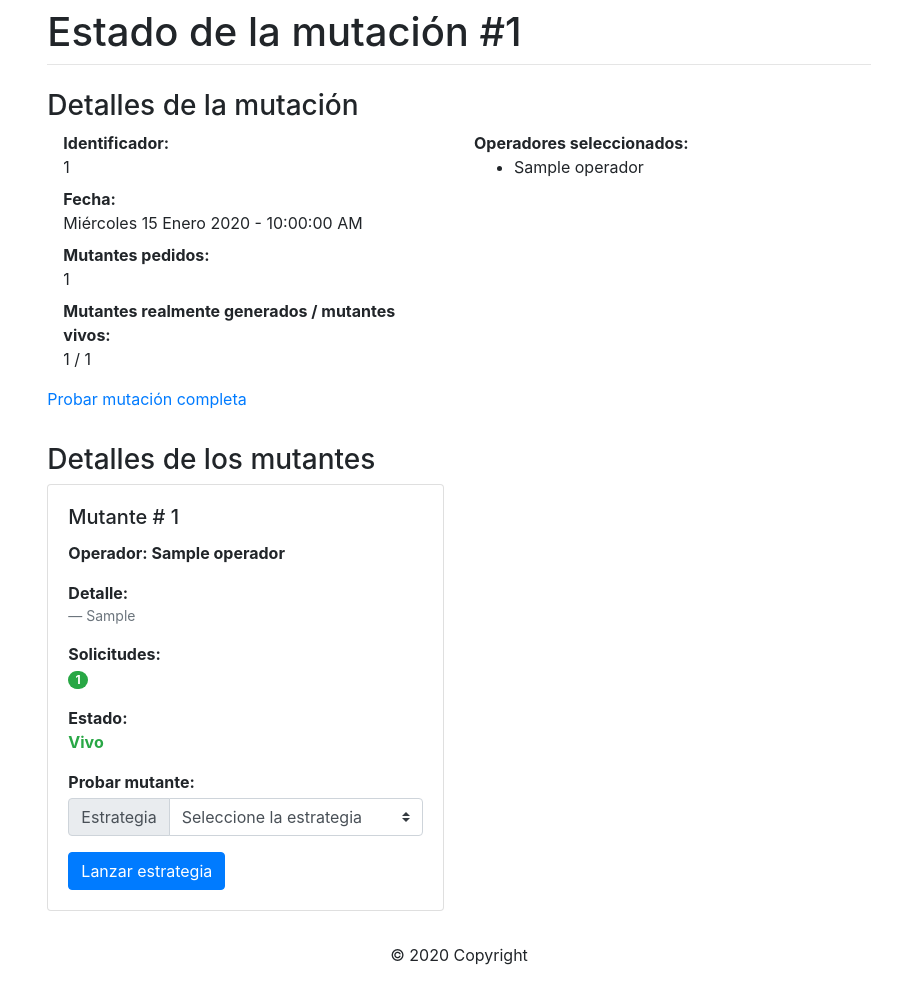
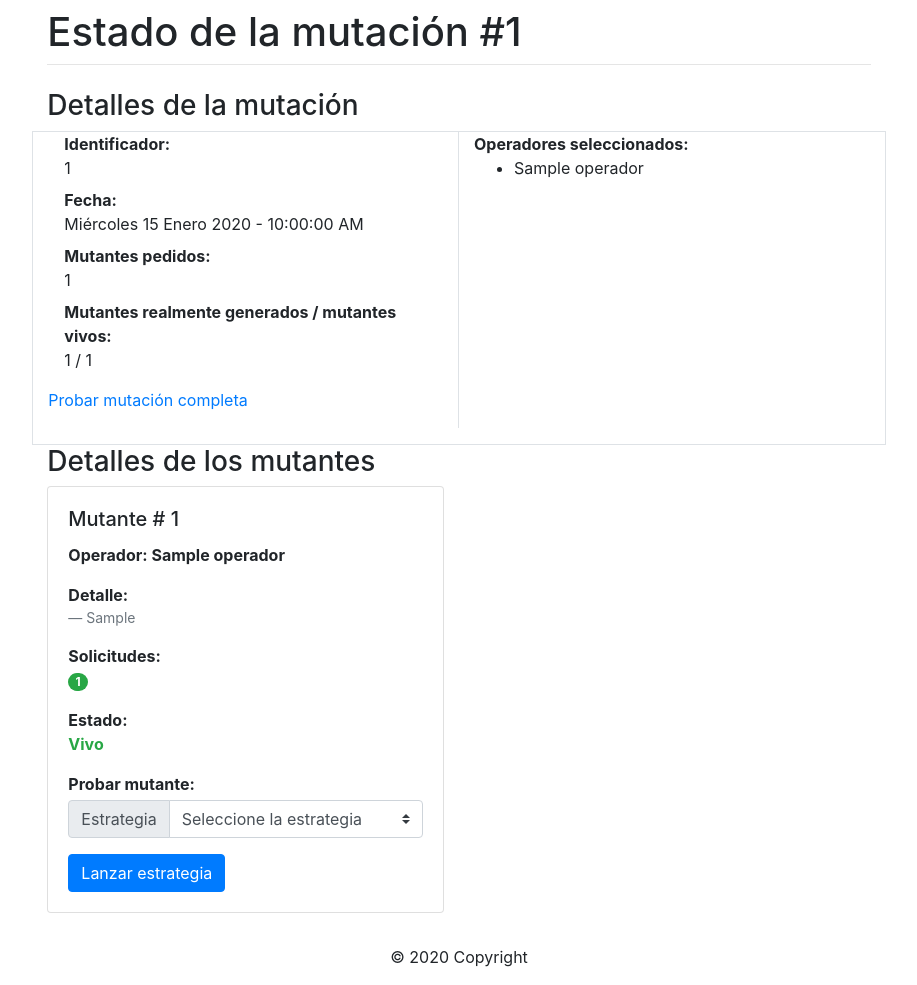
Before and after one commit to avargas20/MISO4208-202010, a Django app: template templates/pruebas_app/mutacion_mutantes.html in a window 1280 px wide. Shown: the part 56-1041 px from the top of the page, without its empty margins (181-1098 px from the left). Run offline with Django 3.2, Linux system fonts and the light colour scheme; the template is opened without the code that fills it: values that come from a table or form of the project are taken from there, others are empty; tables that the repository leaves empty hold one stand-in row (values such as "Sample post"); some libraries are stand-ins or nearby versions.

```diff
--- a/templates/pruebas_app/mutacion_mutantes.html
+++ b/templates/pruebas_app/mutacion_mutantes.html
@@ -12,8 +12,8 @@
 
 {% block content %}
     <h3>Detalles de la mutación</h3>
-    <div class="row">
-        <div class="col-sm-6 mb-3">
+    <div class="row border">
+        <div class="col-sm-6 mb-3 border-right">
             <dl class="dl-horizontal ml-3">
                 <dt>Identificador:</dt>
                 <dd>{{ mutacion.id }}</dd>
@@ -78,7 +78,7 @@
             </div>
         </div>
 
-        <div class="col-sm-6 mb-3">
+        <div class="col-sm-6 mb-1">
             <dt>Operadores seleccionados:</dt>
             <dd>
                 <ul>
```
